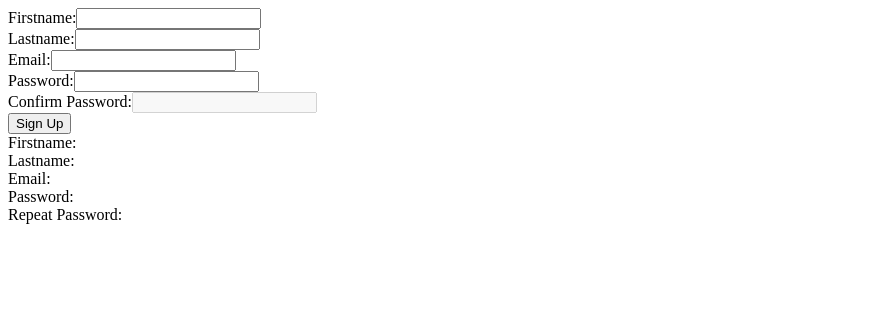
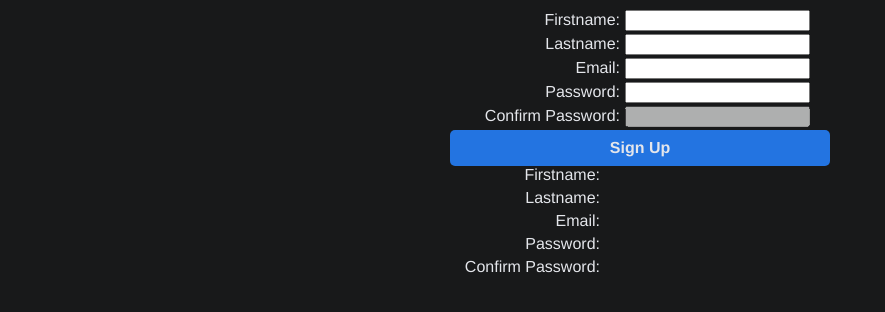
Before and after one commit to p0lbang/labexer09, a React (Create React App) app: page / in a window 1280 px wide. Shown: the top 312 px of the page, without its empty margins (0-885 px from the left). Built offline with nearby package versions, Linux system fonts and the light colour scheme.

Commit message:
style the webpage

```diff
--- /dev/null
+++ b/src/App.css
@@ -0,0 +1,63 @@
+:root {
+    --main-text-color: #e4e6eb;
+    --secondary-text-color: #b0b3b8;
+    --icon-bg: rgba(255, 255, 255, 0.1);
+    --icon-color: #e4e6eb;
+    --icon-selected-color: #2374e1;
+    --separator-color: #3a3b3c;
+}
+
+body {
+    color: var(--main-text-color);
+    background-color: #18191a;
+    font-family: Helvetica, Arial, sans-serif;
+    padding: 0;
+    margin: 0;
+}
+
+form {
+    margin: auto;
+    text-align: center;
+    width: 380px;
+    margin-top: 10px;
+}
+
+.label {
+    display: inline-block;
+    width: 150px;
+    text-align: right;
+    margin-right: 5px;
+    margin-bottom: 5px;
+}
+
+.Container {
+    width: 100%;
+    text-align: center;
+}
+
+span.errorMessage {
+    display: inline-block;
+    position: absolute;
+    overflow-x: clip;
+    overflow-inline: unset;
+    padding-left: 5px;
+    color: red;
+}
+
+#output {
+    margin: auto;
+    text-align: left;
+    width: 380px;
+}
+
+#btnSignUp {
+    background-color: var(--icon-selected-color);
+    width: 100%;
+    height: 36px;
+    border-style: none;
+    border-radius: 5px;
+    font-family: inherit;
+    font-weight: bold;
+    font-size: 1em;
+    color: var(--main-text-color);
+}
--- a/src/App.js
+++ b/src/App.js
@@ -1,8 +1,9 @@
 import Form from "./Form";
+import "./App.css";
 
 function App() {
   return (
-    <div>
+    <div className="Container">
       <Form />
     </div>
   );
--- a/src/Form.js
+++ b/src/Form.js
@@ -43,17 +43,22 @@ class Form extends React.Component {
 
   formSubmit(e) {
     e.preventDefault();
-    if(!validatePassword(this.state.password)){
+    if (!validatePassword(this.state.password)) {
       alert("invalid password")
       return;
     }
 
-    if(this.state.password !== this.state.repeatpassword){
+    if (this.state.password !== this.state.repeatpassword) {
       alert("passwords does not match");
       return;
     }
 
-    alert("congrats new player")
+    alert("congrats new player");
+    let inputs = document.getElementsByClassName("input");
+    for (let index = 0; index < inputs.length; index++) {
+      const element = inputs[index];
+      element.value = "";
+    }
   }
 
   inputHandler(e) {
@@ -68,41 +73,41 @@ class Form extends React.Component {
         this.setState({ email: e.target.value });
         break;
       case "password":
-        if(e.target.value===""){
+        if (e.target.value === "") {
           document.getElementById("repeatpassword").disabled = true;
-        }else{
+        } else {
           document.getElementById("repeatpassword").disabled = false;
         }
 
         this.setState({ password: e.target.value });
 
-        if(!validatePassword(e.target.value)){
+        if (!validatePassword(e.target.value)) {
           document.getElementById("errorMSGpass").innerHTML = "Password is invalid!";
-        }else{
+        } else {
           document.getElementById("errorMSGpass").innerHTML = "";
         }
 
         break;
       case "repeatpassword":
         this.setState({ repeatpassword: e.target.value });
-        if(this.state.password !== e.target.value){
+        if (this.state.password !== e.target.value) {
           document.getElementById("errorMSGrepeatpass").innerHTML = "Password does not match!";
           return;
-        }else{
+        } else {
           document.getElementById("errorMSGrepeatpass").innerHTML = "";
         }
         break;
     }
   }
 
-  checkInputs() {}
+  checkInputs() { }
 
   render() {
     return (
       <div>
 
         <form action="" onSubmit={this.formSubmit}>
-        <label >Firstname:</label>
+          <label className="label" >Firstname:</label>
           <input
             type="text"
             id="firstname"
@@ -112,7 +117,7 @@ class Form extends React.Component {
             required={true}
           />
           <br />
-        <label >Lastname:</label>
+          <label className="label">Lastname:</label>
           <input
             type="text"
             id="lastname"
@@ -122,7 +127,7 @@ class Form extends React.Component {
             required={true}
           />
           <br />
-        <label >Email:</label>
+          <label className="label">Email:</label>
           <input
             type="email"
             id="email"
@@ -132,7 +137,7 @@ class Form extends React.Component {
             required={true}
           />
           <br />
-        <label >Password:</label>
+          <label className="label">Password:</label>
           <input
             type="password"
             id="password"
@@ -145,7 +150,7 @@ class Form extends React.Component {
 
           </span>
           <br />
-        <label >Confirm Password:</label>
+          <label className="label">Confirm Password:</label>
           <input
             type="password"
             id="repeatpassword"
@@ -159,18 +164,21 @@ class Form extends React.Component {
 
           </span>
           <br />
-        <input type="submit" value="Sign Up" />
+          <input id="btnSignUp" type="submit" value="Sign Up" />
         </form>
+        <div className="Container">
+
           <div id="output">
-        Firstname: {this.state.firstname}<br/>
+            <span className="label">Firstname:</span> {this.state.firstname}<br />
 
-        Lastname: {this.state.lastname}<br/>
+            <span className="label">Lastname:</span> {this.state.lastname}<br />
 
-        Email: {this.state.email}<br/>
+            <span className="label">Email:</span> {this.state.email}<br />
 
-        Password: {this.state.password}<br/>
+            <span className="label">Password:</span> {this.state.password}<br />
 
-        Repeat Password: {this.state.repeatpassword}
+            <span className="label">Confirm Password:</span> {this.state.repeatpassword}
+          </div>
         </div>
       </div>
 
```
Lines whose indentation alone changed are shown as unchanged.
